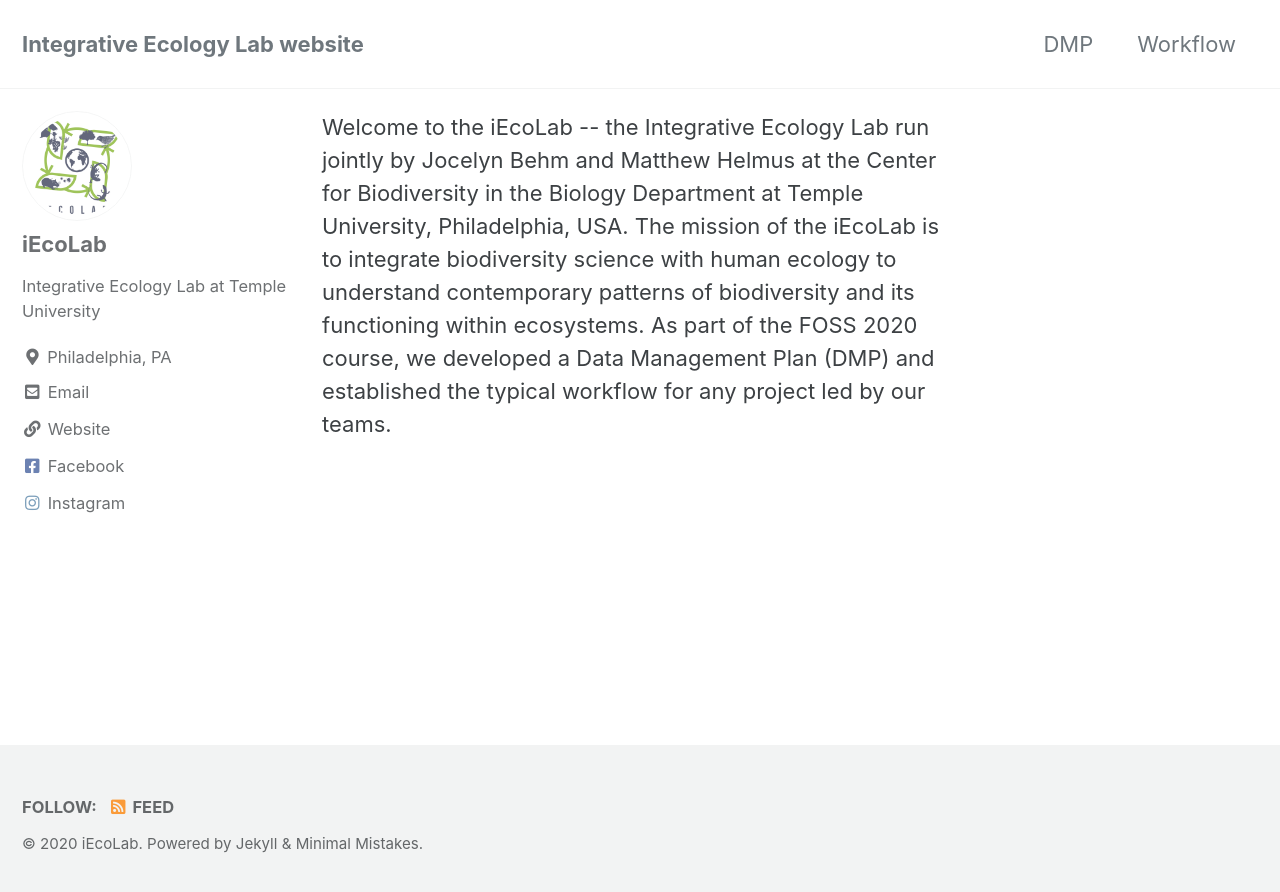
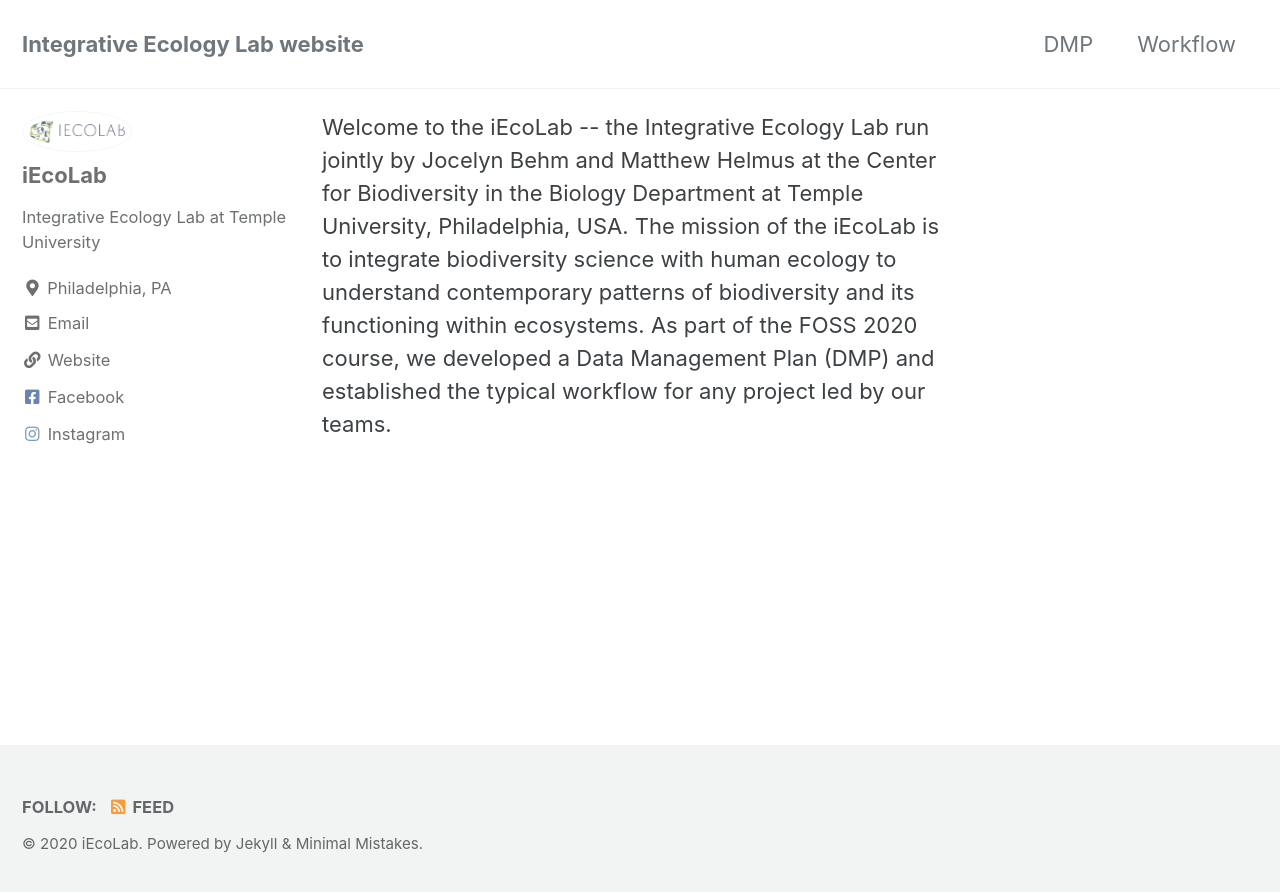
Before and after one commit to nbelouard/iecolab, a Jekyll site: the page built from index.html, in a window 1280 px wide. Shown: the top 892 px of the page. Built offline with Jekyll 4.4.1, drawn with Linux system fonts in a browser that asks for light colours; cached includes are drawn as plain includes; the list of posts is cut into pages by our own code.

Commit message:
changing banner; updating README;

```diff
--- a/_config.yml
+++ b/_config.yml
@@ -94,7 +94,7 @@ analytics:
 # Site Author
 author:
   name             : "iEcoLab"
-  avatar           : "images/logo.png"
+  avatar           : "/images/iecolab_logo_v2_1_banner_v1_0.png"
   bio              : "Integrative Ecology Lab at Temple University"
   location         : "Philadelphia, PA"
   email            :
```
Also changed, not shown: README.md, images/iecolab_logo_v2_1_banner_v1_0.png (added).
